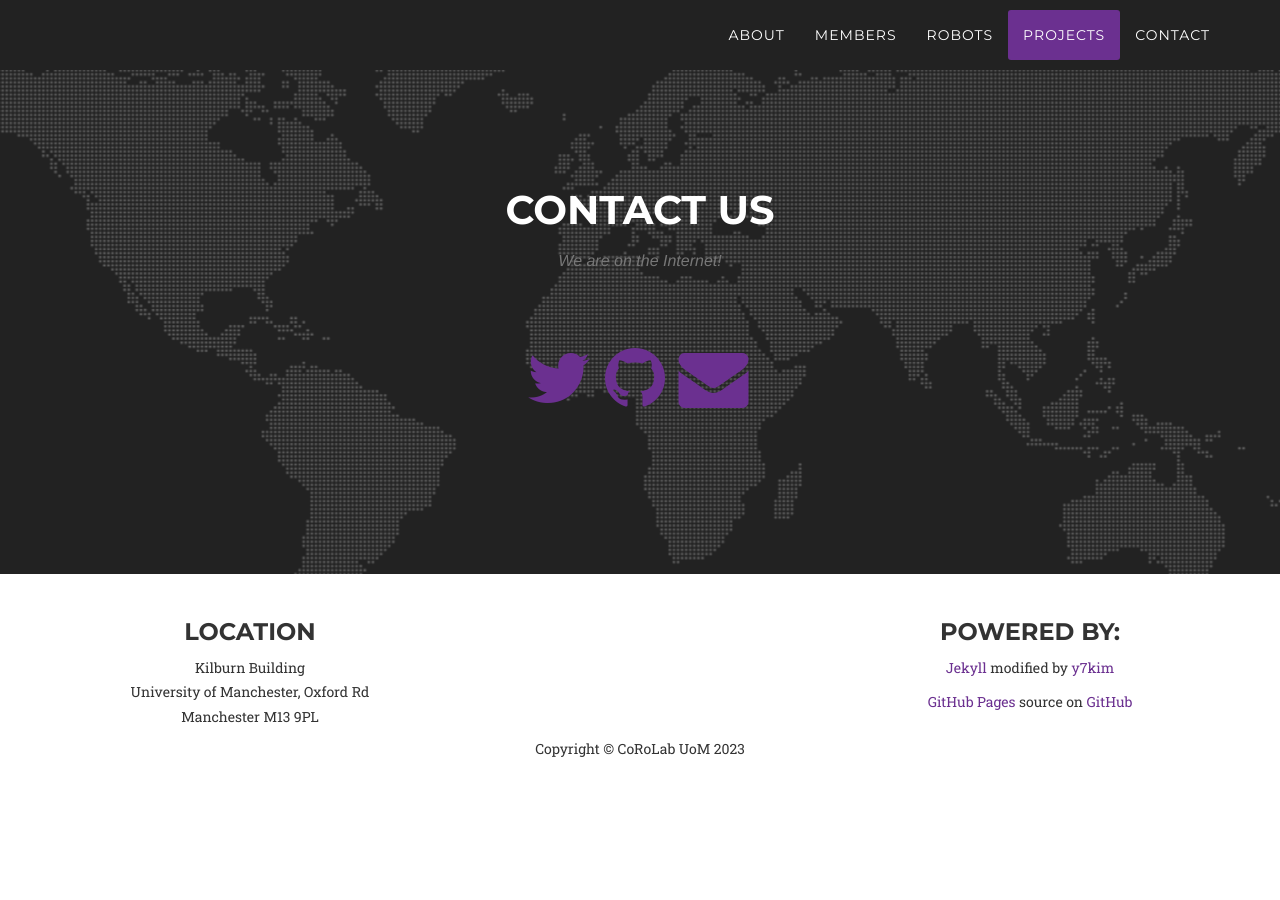
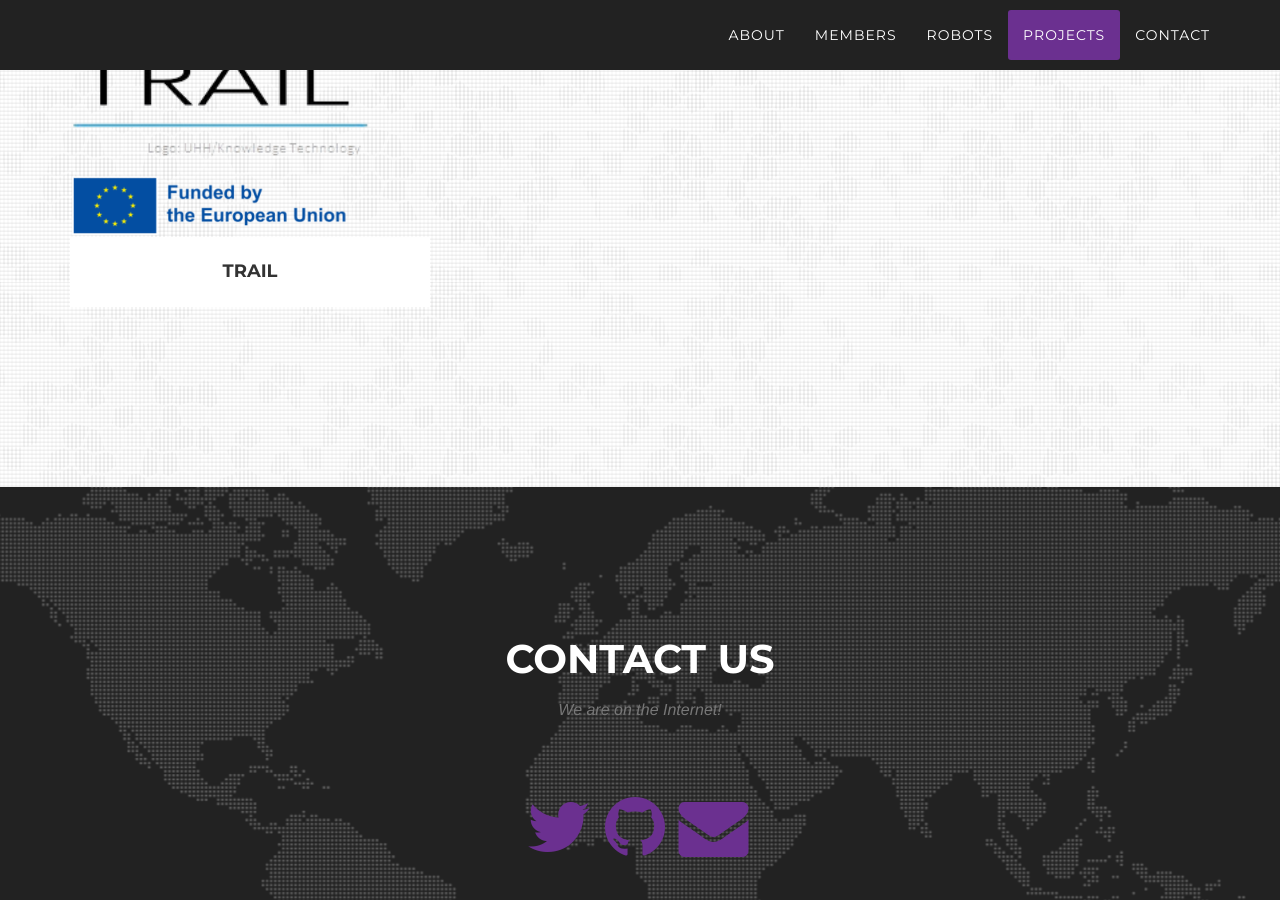
Before and after one commit to corolab/corolab.github.io, a Jekyll site: the page built from README.md, in a window 1280 px wide and 900 px high, scrolled down 12900 px. Built offline with Jekyll 4.4.1, drawn with Linux system fonts in a browser that asks for light colours; some web fonts are replaced; our own code applies the rules of GitHub Pages for plain Markdown files; before the commit the page ends 13684 px from its top, so only the background shows below that.

Commit message:
Update projects.html

```diff
--- a/_includes/projects.html
+++ b/_includes/projects.html
@@ -141,8 +141,8 @@
                     </div>
                 </div>
 
-                 <div class="col-md-4 col-sm-4 projects-item">
-                    <a href="https://strona-msca.github.io/" class="projects-link" data-toggle="modal"><!--href-->
+                <div class="col-md-4 col-sm-4 projects-item">
+                    <a href="https://www.perseo.eu/" class="projects-link" data-toggle="modal"><!--href-->
                         <div class="projects-hover">
                             <div class="projects-hover-content">
                                 <i class="fa fa-plus fa-3x"></i>
@@ -156,6 +156,22 @@
                     </div>
                 </div>
 
+                <div class="col-md-4 col-sm-4 projects-item">
+                    <a href="https://cordis.europa.eu/project/id/101072488" class="projects-link" data-toggle="modal"><!--href-->
+                        <div class="projects-hover">
+                            <div class="projects-hover-content">
+                                <i class="fa fa-plus fa-3x"></i>
+                            </div>
+                        </div>
+                        <img src="img/projects/TRAIL.png" class="img-responsive" alt="">
+                    </a>
+                    <div class="projects-caption">
+                        <h4>TRAIL</h4>
+                        <p class="text-muted"></p>
+                    </div>
+                </div>
+
+
             </div>
 
 
```
